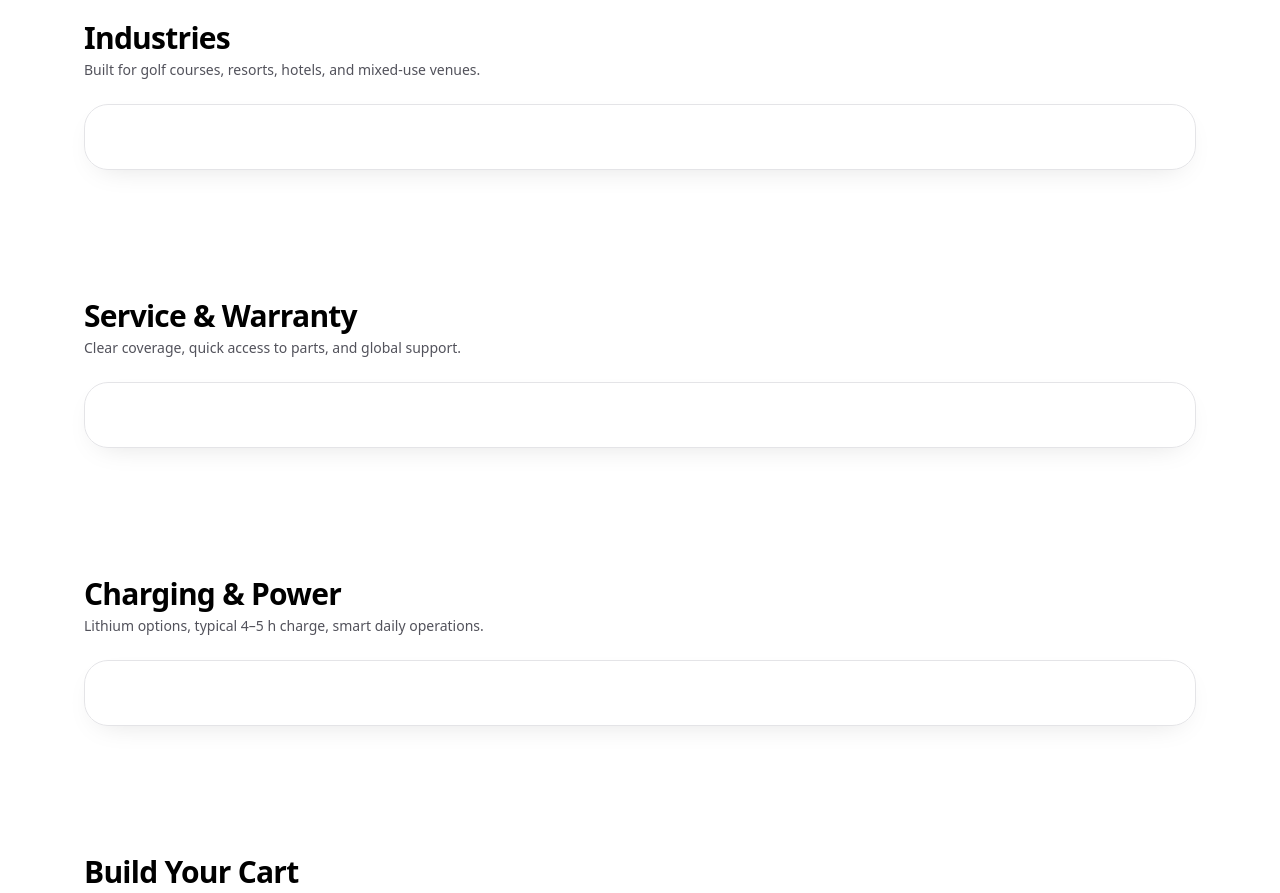
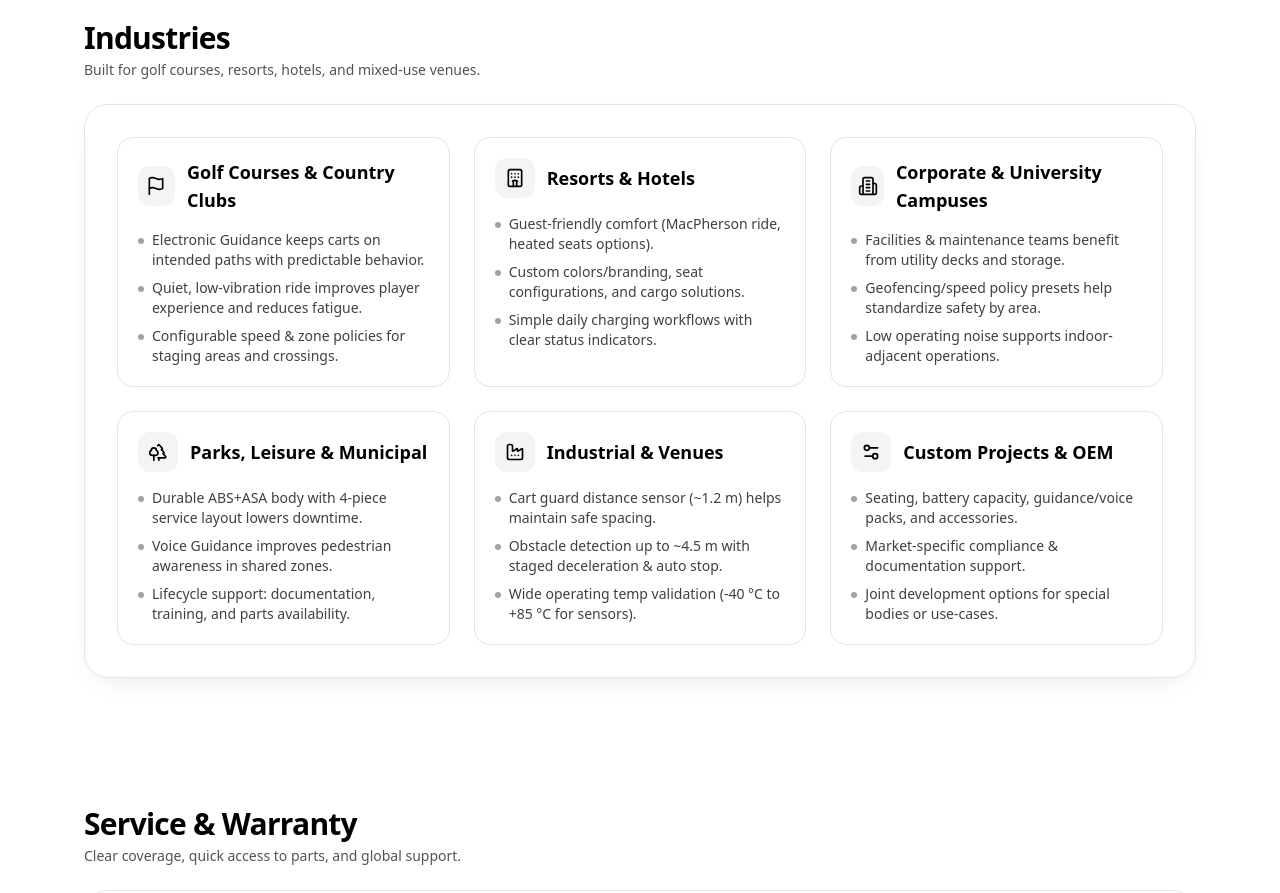
Before and after one commit to Aproglobal/apro-global-site, a React (Vite) app: page / in a window 1280 px wide. Shown: the part 8240-9133 px from the top of the page. Built offline with nearby package versions, Linux system fonts and the light colour scheme.

Commit message:
Update IndustriesSection.tsx

```diff
--- a/src/components/IndustriesSection.tsx
+++ b/src/components/IndustriesSection.tsx
@@ -1,46 +1,93 @@
 import React from "react";
-import StageCarousel from "./StageCarousel";
+import { Flag, Hotel, Building2, Factory, Trees, Settings2 } from "lucide-react";
 
-export default function IndustriesSection() {
-  const slides = [
+type Card = {
+  icon: React.ElementType;
+  title: string;
+  bullets: string[];
+};
+
+const CARDS: Card[] = [
   {
-      img: "/industries/golf-course.jpg",
-      title: "Golf Courses & Resorts",
-      desc:
-        "Reliable fleets for 18–36 hole operations, VIP shuttles for members and events, and robust parts support for peak season uptime.",
-      meta: "Daily operations • VIP shuttle • Event support",
+    icon: Flag,
+    title: "Golf Courses & Country Clubs",
+    bullets: [
+      "Electronic Guidance keeps carts on intended paths with predictable behavior.",
+      "Quiet, low-vibration ride improves player experience and reduces fatigue.",
+      "Configurable speed & zone policies for staging areas and crossings.",
+    ],
   },
   {
-      img: "/industries/theme-park.jpg",
-      title: "Parks & Venues",
-      desc:
-        "Quiet, low-emission transport for theme parks, convention centers, stadiums, and large campuses.",
-      meta: "Low noise • Zero emissions • Flexible seating",
+    icon: Hotel,
+    title: "Resorts & Hotels",
+    bullets: [
+      "Guest-friendly comfort (MacPherson ride, heated seats options).",
+      "Custom colors/branding, seat configurations, and cargo solutions.",
+      "Simple daily charging workflows with clear status indicators.",
+    ],
   },
   {
-      img: "/industries/hospitality.jpg",
-      title: "Hospitality & Property",
-      desc:
-        "Guest transport, housekeeping carts, and maintenance units with storage upgrades to fit your workflow.",
-      meta: "Guest shuttle • Service carts • Custom storage",
+    icon: Building2,
+    title: "Corporate & University Campuses",
+    bullets: [
+      "Facilities & maintenance teams benefit from utility decks and storage.",
+      "Geofencing/speed policy presets help standardize safety by area.",
+      "Low operating noise supports indoor-adjacent operations.",
+    ],
   },
   {
-      img: "/industries/industrial.jpg",
-      title: "Industrial & Logistics",
-      desc:
-        "Tough, lithium-powered workhorses for facilities and last-mile logistics with dependable braking and safety sensing.",
-      meta: "Lithium power • Safety systems • Payload options",
+    icon: Trees,
+    title: "Parks, Leisure & Municipal",
+    bullets: [
+      "Durable ABS+ASA body with 4-piece service layout lowers downtime.",
+      "Voice Guidance improves pedestrian awareness in shared zones.",
+      "Lifecycle support: documentation, training, and parts availability.",
+    ],
+  },
+  {
+    icon: Factory,
+    title: "Industrial & Venues",
+    bullets: [
+      "Cart guard distance sensor (~1.2 m) helps maintain safe spacing.",
+      "Obstacle detection up to ~4.5 m with staged deceleration & auto stop.",
+      "Wide operating temp validation (-40 °C to +85 °C for sensors).",
+    ],
+  },
+  {
+    icon: Settings2,
+    title: "Custom Projects & OEM",
+    bullets: [
+      "Seating, battery capacity, guidance/voice packs, and accessories.",
+      "Market-specific compliance & documentation support.",
+      "Joint development options for special bodies or use-cases.",
+    ],
   },
 ];
 
+export default function IndustriesSection() {
   return (
-    <div className="not-prose">
-      <StageCarousel
-        id="industries-stage"
-        title="Industries"
-        note="One platform, multiple use cases—built for real-world uptime."
-        slides={slides}
-      />
+    <div className="grid gap-6 md:grid-cols-2 lg:grid-cols-3">
+      {CARDS.map(({ icon: Icon, title, bullets }) => (
+        <div
+          key={title}
+          className="rounded-2xl border border-zinc-200 p-5 dark:border-zinc-800 bg-white/60 dark:bg-white/5"
+        >
+          <div className="flex items-center gap-3">
+            <span className="grid h-10 w-10 place-items-center rounded-xl bg-zinc-100 dark:bg-zinc-900">
+              <Icon className="h-5 w-5" />
+            </span>
+            <h3 className="text-lg font-bold">{title}</h3>
+          </div>
+          <ul className="mt-4 space-y-2 text-sm text-zinc-700 dark:text-zinc-300">
+            {bullets.map((b, i) => (
+              <li key={i} className="flex gap-2">
+                <span className="mt-2 h-1.5 w-1.5 shrink-0 rounded-full bg-zinc-400 dark:bg-zinc-600" />
+                <span>{b}</span>
+              </li>
+            ))}
+          </ul>
+        </div>
+      ))}
     </div>
   );
 }
```
Lines whose indentation alone changed are shown as unchanged.
